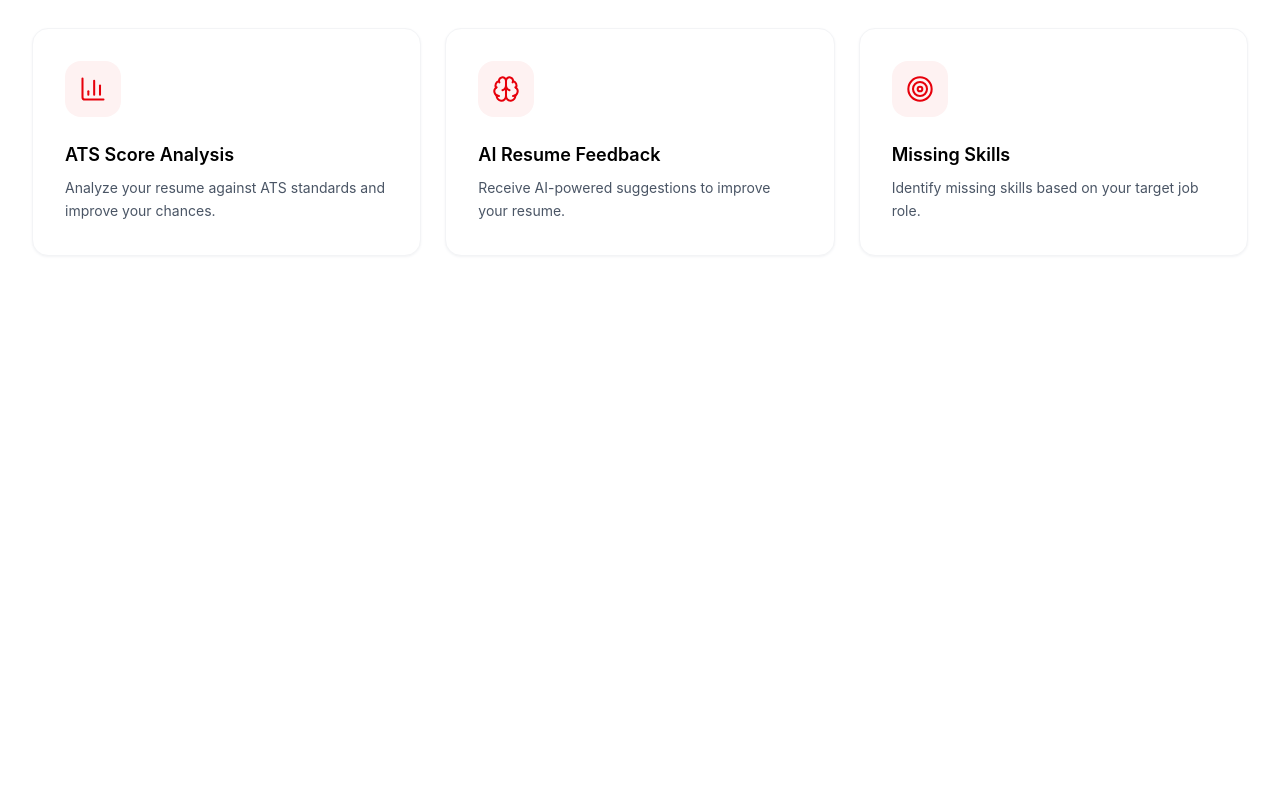
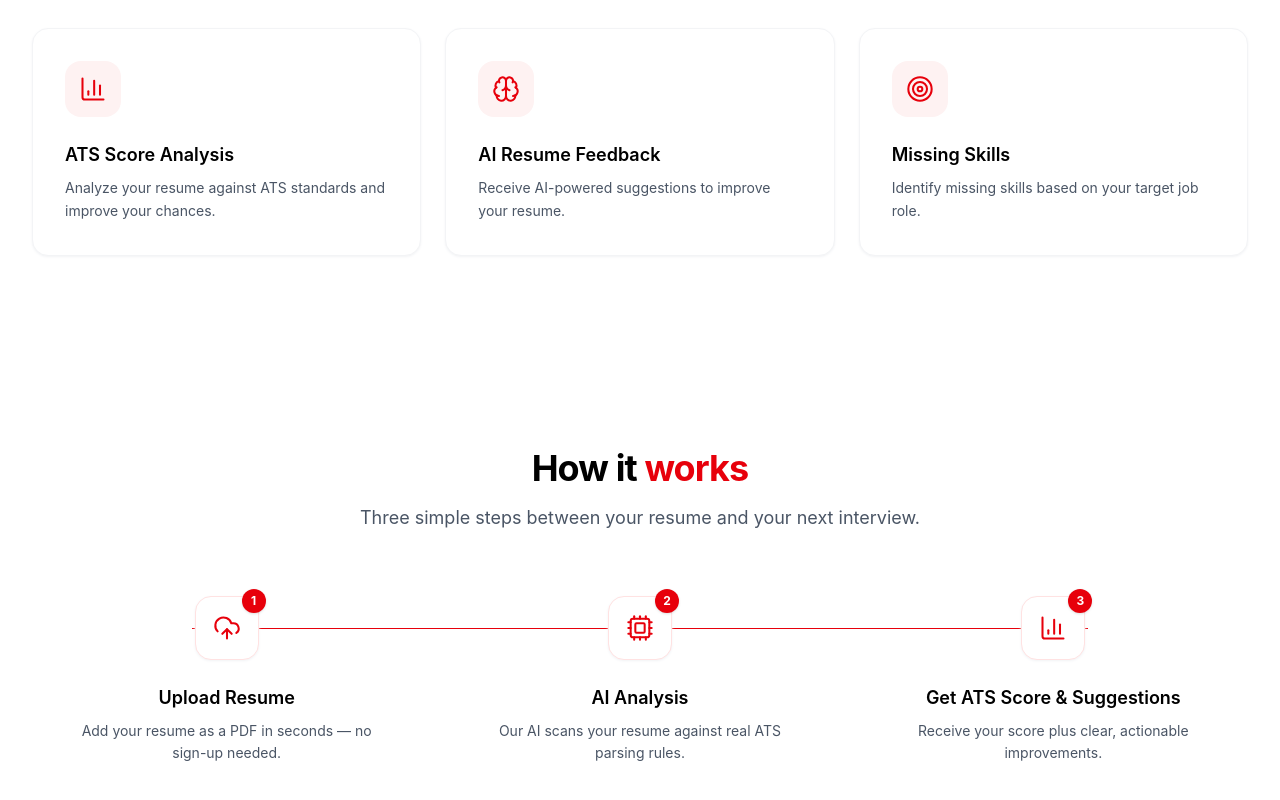
Before and after one commit to annjaliii/Resume-Reviewer, a React app in the folder frontend/: page / in a window 1280 px wide. Shown: the part 1584-2384 px from the top of the page. Before the commit the page ends 1936 px from the top, so only its background shows below. Built offline with nearby package versions, Linux system fonts and the light colour scheme; the HTML template or start-up script is replaced by a standard one.

Commit message:
feat: create how it works section

```diff
--- /dev/null
+++ b/frontend/src/components/home/HowItWorks.jsx
@@ -0,0 +1,114 @@
+import { motion } from "framer-motion";
+import { UploadCloud, Cpu, BarChart3 } from "lucide-react";
+
+const STEPS = [
+  {
+    icon: UploadCloud,
+    title: "Upload Resume",
+    description: "Add your resume as a PDF in seconds — no sign-up needed.",
+  },
+  {
+    icon: Cpu,
+    title: "AI Analysis",
+    description: "Our AI scans your resume against real ATS parsing rules.",
+  },
+  {
+    icon: BarChart3,
+    title: "Get ATS Score & Suggestions",
+    description: "Receive your score plus clear, actionable improvements.",
+  },
+];
+
+const container = {
+  hidden: {},
+  show: {
+    transition: { staggerChildren: 0.2 },
+  },
+};
+
+const item = {
+  hidden: { opacity: 0, y: 24 },
+  show: {
+    opacity: 1,
+    y: 0,
+    transition: { duration: 0.5, ease: "easeOut" },
+  },
+};
+
+const HowItWorks = () => {
+  return (
+    <section className="mx-auto max-w-7xl px-4 py-16 sm:px-6 lg:px-8 lg:py-24">
+      <motion.div
+        initial={{ opacity: 0, y: 16 }}
+        whileInView={{ opacity: 1, y: 0 }}
+        viewport={{ once: true, amount: 0.4 }}
+        transition={{ duration: 0.5, ease: "easeOut" }}
+        className="mx-auto max-w-2xl text-center"
+      >
+        <h2 className="text-3xl font-bold tracking-tight text-black sm:text-4xl">
+          How it <span className="text-red-600">works</span>
+        </h2>
+        <p className="mt-4 text-base text-gray-600 sm:text-lg">
+          Three simple steps between your resume and your next interview.
+        </p>
+      </motion.div>
+
+      <motion.div
+        variants={container}
+        initial="hidden"
+        whileInView="show"
+        viewport={{ once: true, amount: 0.2 }}
+        className="relative mt-16 grid grid-cols-1 gap-10 sm:grid-cols-3 sm:gap-6"
+      >
+        {/* Connecting line — desktop (horizontal) */}
+        <div className="pointer-events-none absolute left-0 right-0 top-8 hidden sm:block">
+          <div className="mx-auto h-px w-[calc(100%-8rem)] max-w-4xl bg-gray-200">
+            <motion.div
+              initial={{ scaleX: 0 }}
+              whileInView={{ scaleX: 1 }}
+              viewport={{ once: true, amount: 0.3 }}
+              transition={{ duration: 1, delay: 0.3, ease: "easeOut" }}
+              className="h-full origin-left bg-red-600"
+            />
+          </div>
+        </div>
+
+        {STEPS.map(({ icon: Icon, title, description }, index) => (
+          <motion.div
+            key={title}
+            variants={item}
+            className="relative flex flex-col items-center text-center sm:px-4"
+          >
+            {/* Connecting line — mobile (vertical) */}
+            {index !== STEPS.length - 1 && (
+              <div className="absolute left-1/2 top-16 h-10 w-px -translate-x-1/2 bg-gray-200 sm:hidden">
+                <motion.div
+                  initial={{ scaleY: 0 }}
+                  whileInView={{ scaleY: 1 }}
+                  viewport={{ once: true, amount: 0.3 }}
+                  transition={{ duration: 0.6, delay: 0.3, ease: "easeOut" }}
+                  className="h-full w-full origin-top bg-red-600"
+                />
+              </div>
+            )}
+
+            {/* Step icon */}
+            <div className="relative z-10 flex h-16 w-16 items-center justify-center rounded-2xl border border-red-100 bg-white shadow-sm shadow-gray-100">
+              <Icon className="h-7 w-7 text-red-600" strokeWidth={1.75} />
+              <span className="absolute -right-2 -top-2 flex h-6 w-6 items-center justify-center rounded-full bg-red-600 text-xs font-bold text-white shadow-sm">
+                {index + 1}
+              </span>
+            </div>
+
+            <h3 className="mt-6 text-lg font-semibold text-black">{title}</h3>
+            <p className="mt-2 max-w-xs text-sm leading-relaxed text-gray-600">
+              {description}
+            </p>
+          </motion.div>
+        ))}
+      </motion.div>
+    </section>
+  );
+};
+
+export default HowItWorks;
--- a/frontend/src/pages/Home.jsx
+++ b/frontend/src/pages/Home.jsx
@@ -2,6 +2,7 @@ import Hero from "../components/home/Hero";
 import UploadBox from "../components/home/UploadBox";
 import Footer from "../components/layout/Footer";
 import FeatureCards from "../components/home/FeatureCards";
+import HowItWorks from "../components/home/HowItWorks";
 const Home = () => {
   return (
     <main>
@@ -9,6 +10,7 @@ const Home = () => {
       <UploadBox />
       <Footer />
       <FeatureCards />
+        <HowItWorks />
     </main>
   );
 };
```
